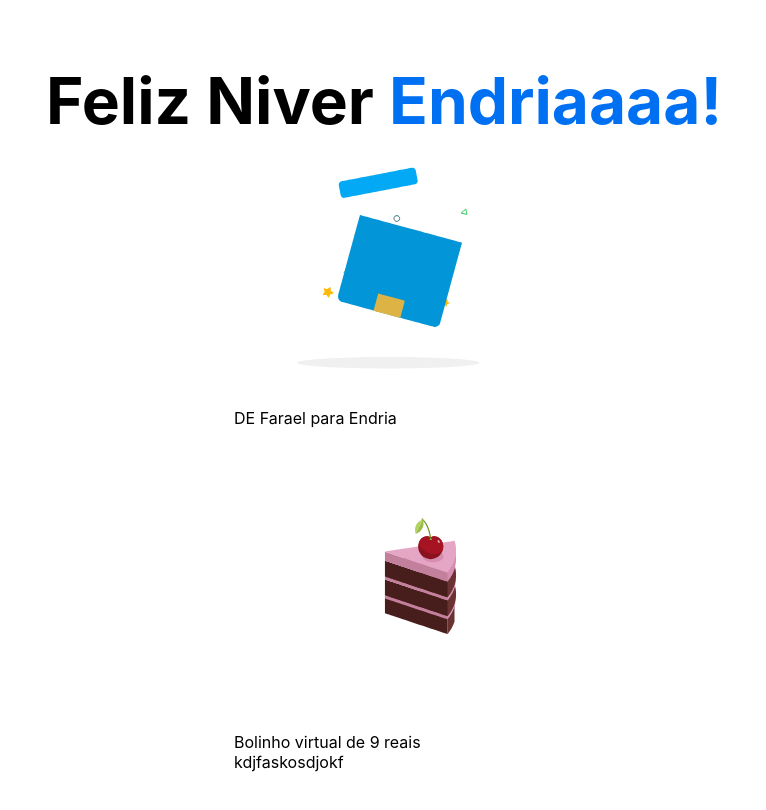
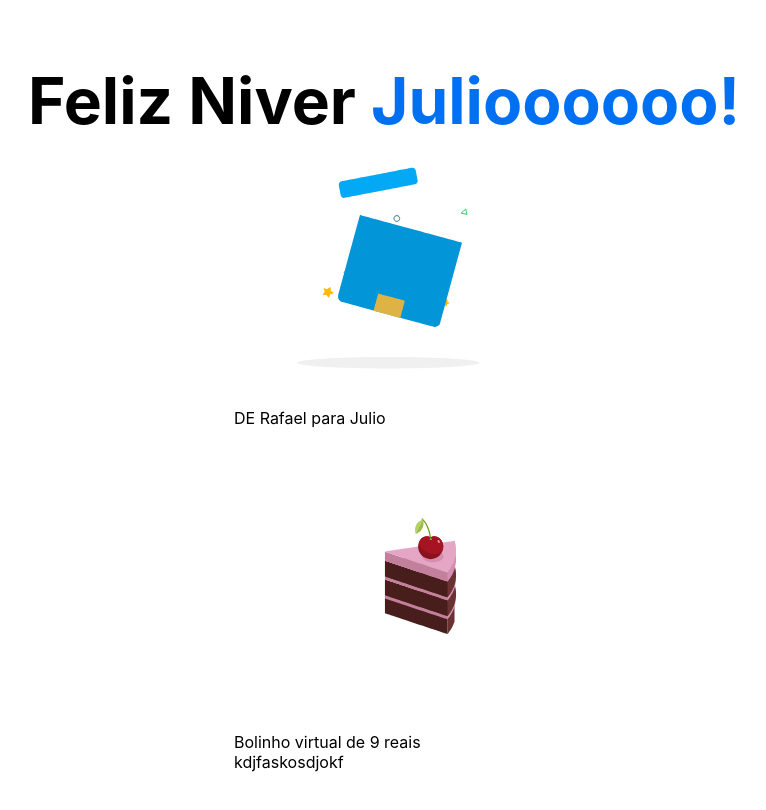
Before and after one commit to rafael-angonese/niver, a Next.js app: page / in a window 1280 px wide. Shown: the top 810 px of the page, without its empty margins (256-1022 px from the left). Built offline with nearby package versions, Linux system fonts and the light colour scheme.

Commit message:
:tada: Julio birthday

```diff
--- a/src/pages/index.tsx
+++ b/src/pages/index.tsx
@@ -28,19 +28,19 @@ const Home: NextPage = () => {
   return (
     <div className={styles.container}>
       <Head>
-        <title>Aniversario de Endria</title>
+        <title>Aniversario de Julio</title>
         <meta name="description" content="Feliz aniversario 🎉" />
         <link rel="icon" href="/favicon.ico" />
       </Head>
 
       <main className={styles.main}>
         <h1 className={styles.title}>
-          Feliz Niver <a href="#">Endriaaaa!</a>
+          Feliz Niver <a href="#">Julioooooo!</a>
         </h1>
 
         <div style={{ width: 300 }}>
           <Lottie options={defaultOptions} />
-          DE Farael para Endria
+          DE Rafael para Julio
           <Lottie options={defaultOptions3} /> Bolinho virtual de 9 reais kdjfaskosdjokf
         </div>
       </main>
```
